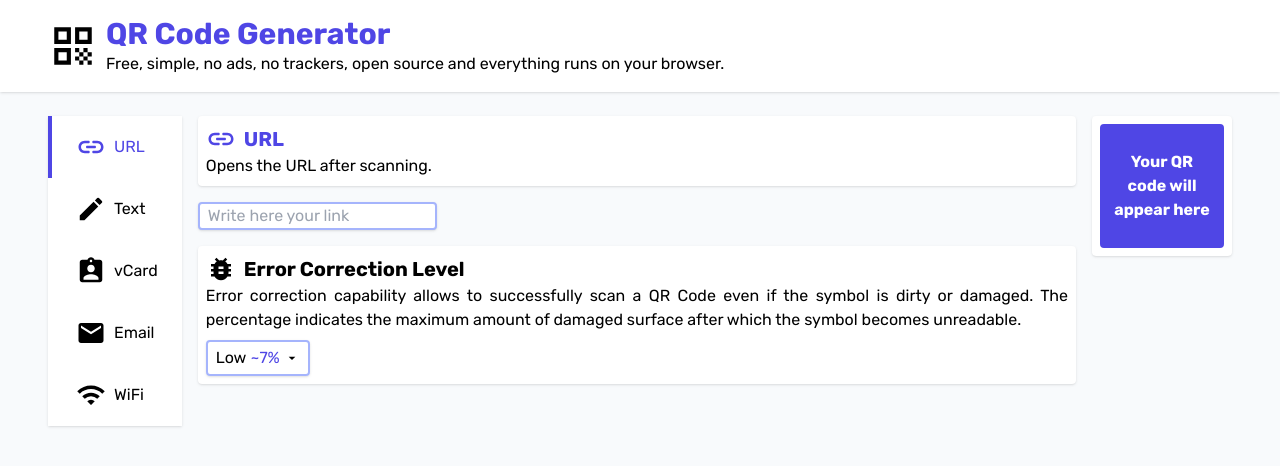
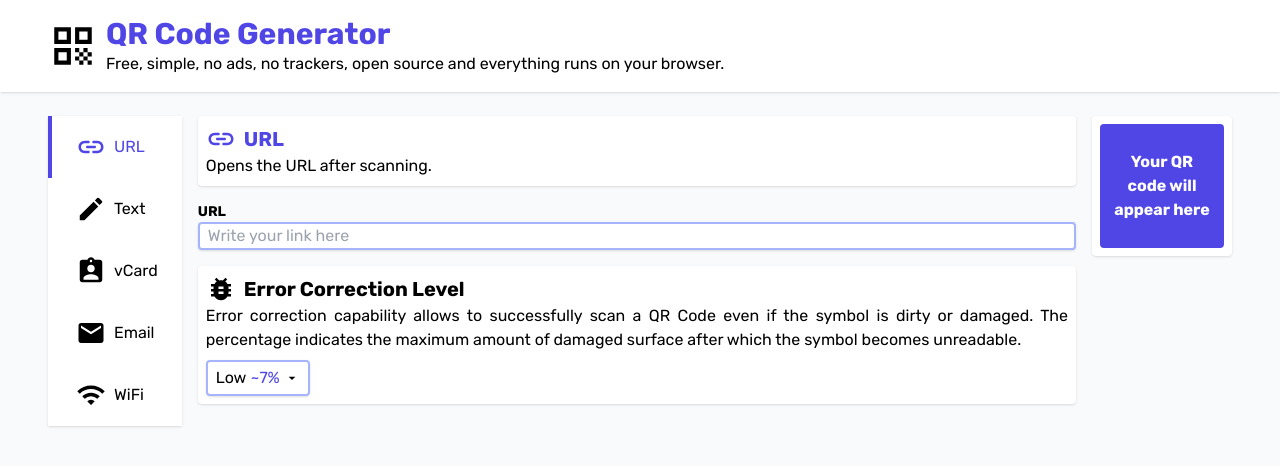
Before and after one commit to itaquito/qr-generator, a Next.js app: page / in a window 1280 px wide. Shown: the top 466 px of the page. Built offline with nearby package versions, Linux system fonts and the light colour scheme.

Commit message:
feat: Adds Input element

```diff
--- /dev/null
+++ b/src/components/Form/Input.tsx
@@ -0,0 +1,22 @@
+import type InputProps from '@/types/components/Form/Input';
+
+import classNames from 'classnames';
+
+function Input({ label, className, id, ...props }: InputProps) {
+  return (
+    <div className='flex flex-col'>
+      <label className='text-sm font-bold' htmlFor={id}>
+        {label}
+      </label>
+      <input
+        className={classNames(
+          'rounded border-2 border-border px-2 shadow outline-none',
+          className
+        )}
+        {...props}
+      />
+    </div>
+  );
+}
+
+export default Input;
--- a/src/components/Tabs/URL.tsx
+++ b/src/components/Tabs/URL.tsx
@@ -2,14 +2,16 @@
 
 import type { TabProps } from '@/types/components/Tabs/Tabs';
 
+import Input from '../Form/Input';
+
 function URL({ setContent }: TabProps) {
   return (
-    <input
-      className='border-border rounded border-2 px-2 shadow'
+    <Input
+      label='URL'
       type='url'
       id='URL'
       name='URL'
-      placeholder='Write here your link'
+      placeholder='Write your link here'
       onChange={(e) => setContent(e.target.value)}
     />
   );
--- /dev/null
+++ b/src/types/components/Form/Input.ts
@@ -0,0 +1,6 @@
+import { InputHTMLAttributes } from 'react';
+
+export default interface InputProps
+  extends InputHTMLAttributes<HTMLInputElement> {
+  label?: string;
+}
```
